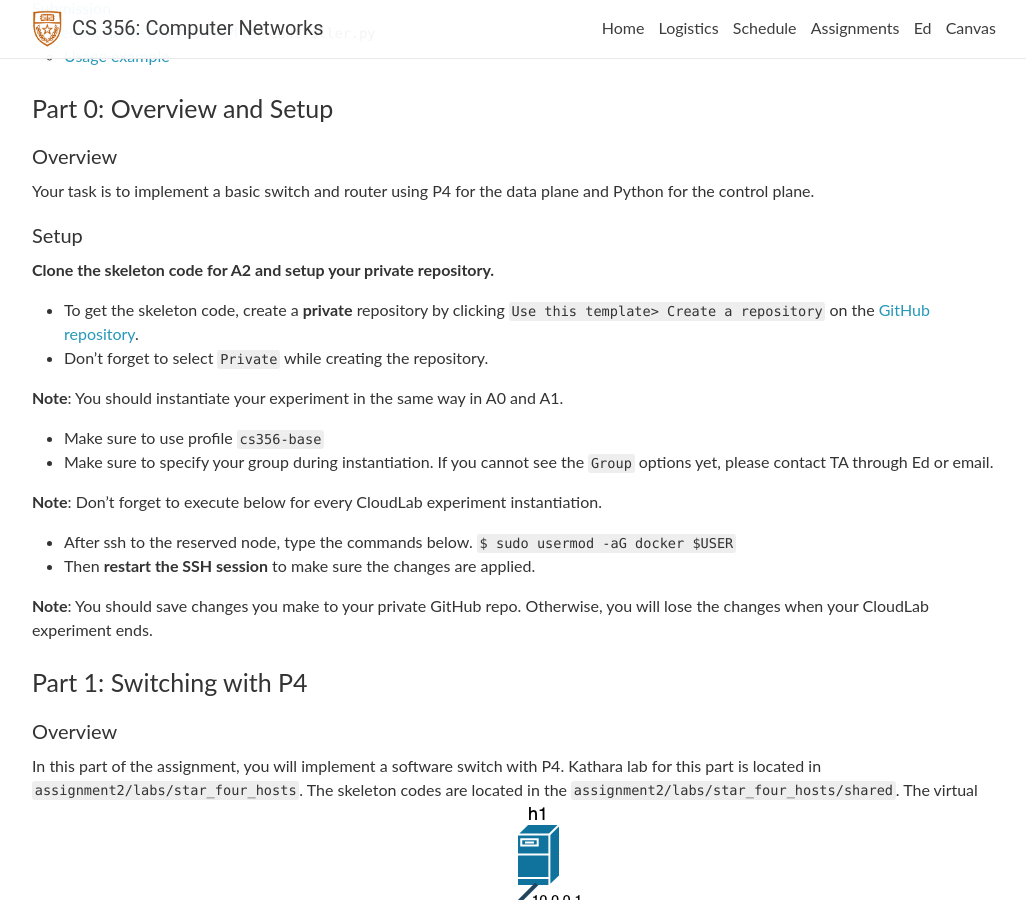
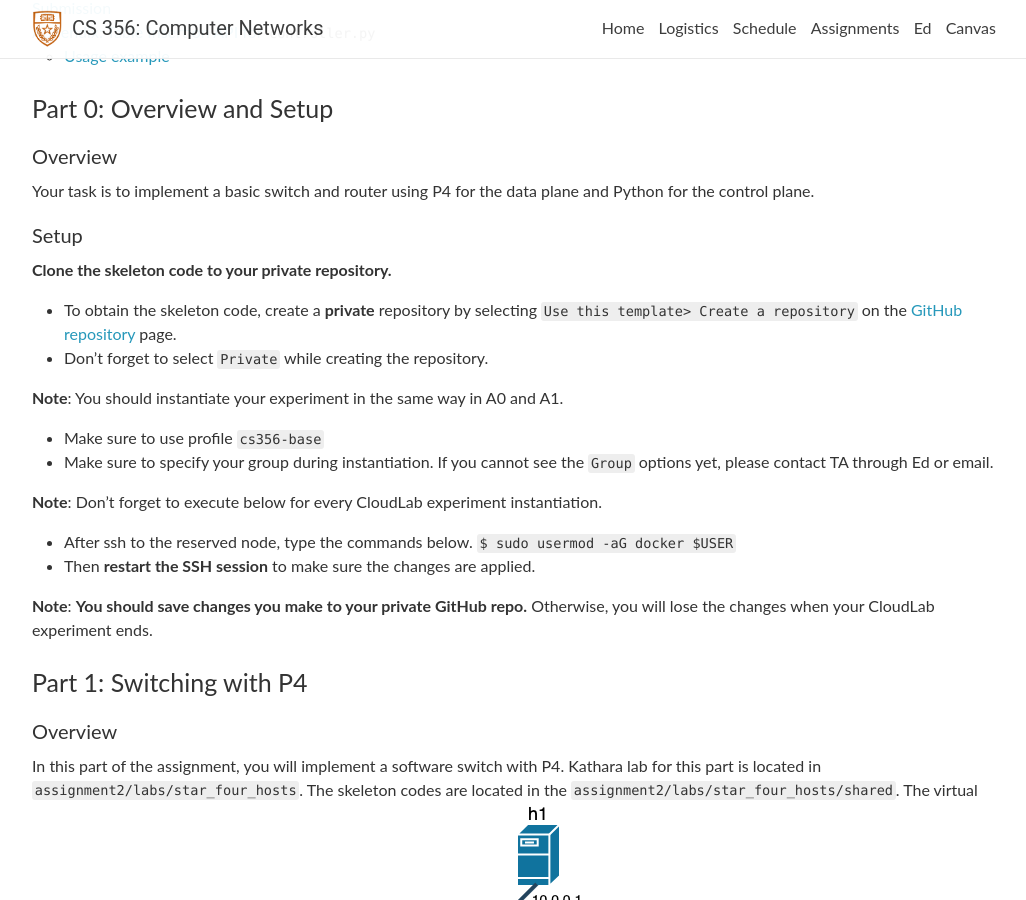
Before and after one commit to utcs356/sp25, a Jekyll site: the page built from _pages/2_p4_switch_router.md, in a window 1280 px wide and 900 px high, scrolled down 523 px. Shown: the whole window, without its empty margins (126-1152 px from the left). Built offline with Jekyll 4.4.1, drawn with Linux system fonts in a browser that asks for light colours; nearby versions of some CDN libraries; comment, search, counter and statistics services are not loaded.

Commit message:
update assignment 2 description

```diff
--- a/_pages/2_p4_switch_router.md
+++ b/_pages/2_p4_switch_router.md
@@ -15,8 +15,8 @@ title: "Assignment 2: Software Switch and Router with P4"
 Your task is to implement a basic switch and router using P4 for the data plane and Python for the control plane.
 
 #### Setup
-**Clone the skeleton code for A2 and setup your private repository.**
-* To get the skeleton code, create a **private** repository by clicking `Use this template> Create a repository` on the [GitHub repository](https://github.com/utcs356/assignment2.git).
+**Clone the skeleton code to your private repository.**
+* To obtain the skeleton code, create a **private** repository by selecting `Use this template> Create a repository` on the [GitHub repository](https://github.com/utcs356/assignment2.git) page.
 * Don't forget to select `Private` while creating the repository.
 
 **Note**: You should instantiate your experiment in the same way in A0 and A1.
@@ -29,7 +29,7 @@ If you cannot see the `Group` options yet, please contact TA through Ed or email
     `$ sudo usermod -aG docker $USER`
 * Then **restart the SSH session** to make sure the changes are applied.
 
-**Note**: You should save changes you make to your private GitHub repo. Otherwise, you will lose the changes when your CloudLab experiment ends.
+**Note**: **You should save changes you make to your private GitHub repo.** Otherwise, you will lose the changes when your CloudLab experiment ends.
 
 ### Part 1: Switching with P4
 #### Overview
```
